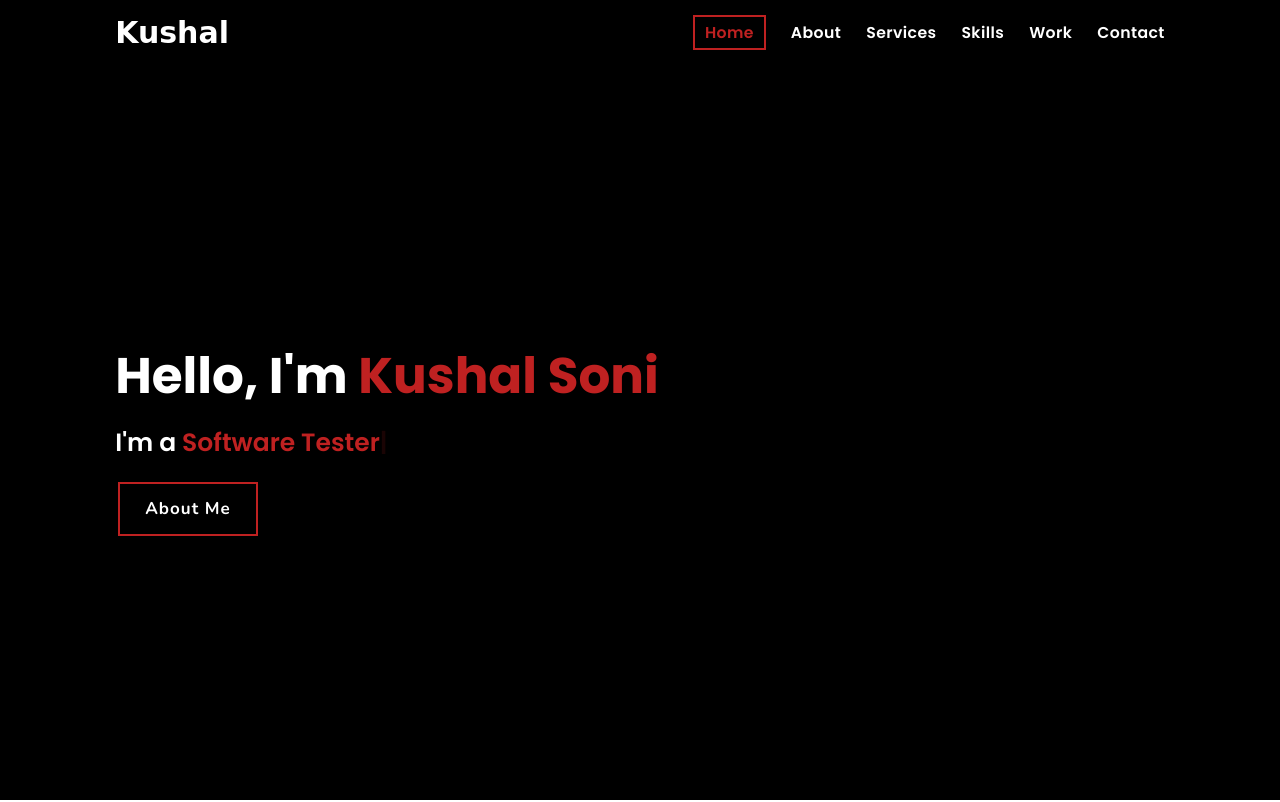
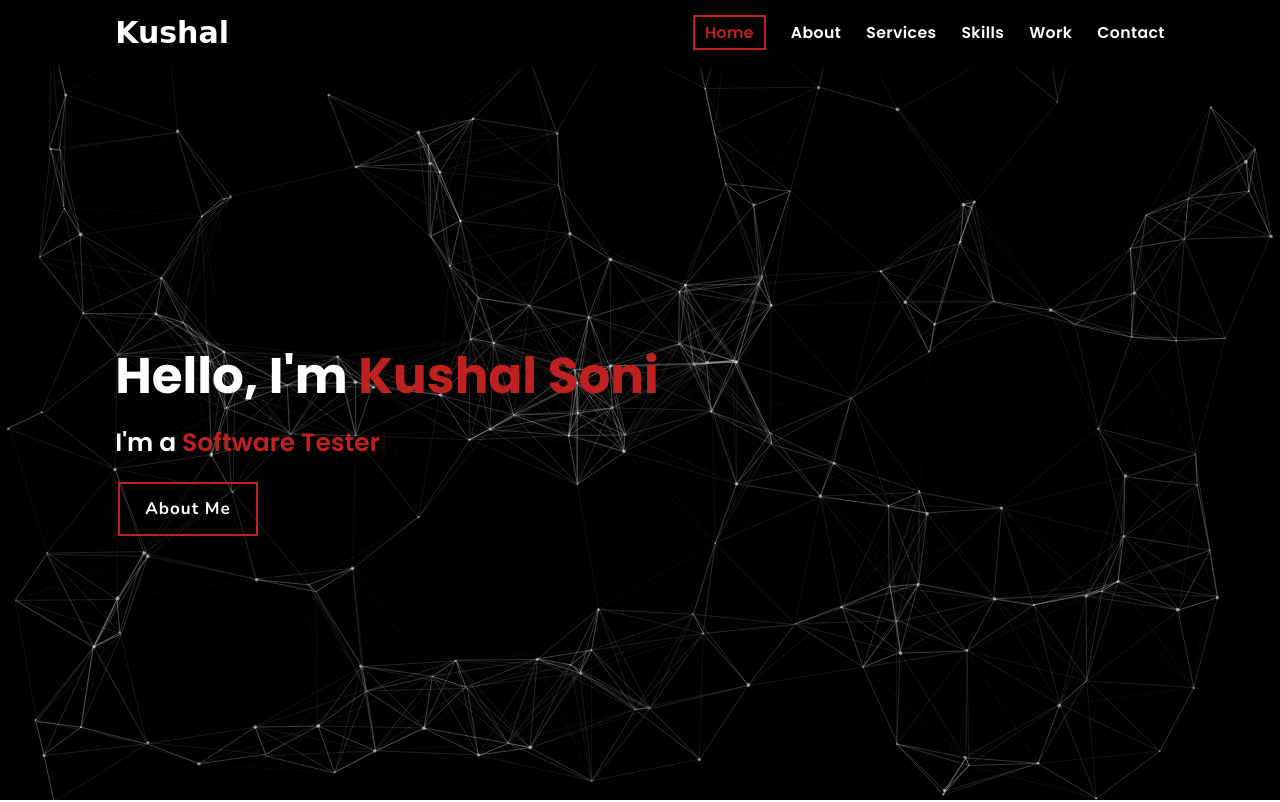
Before and after one commit to Kushal1209/KushalSoni-Portfolio, a plain HTML site: page index.html in a window 1280 px wide. Shown: the top 802 px of the page. Drawn offline with nearby package versions, Linux system fonts and the light colour scheme; animation ran at ten frames a second; a script that the page names is missing; a web font is replaced by a local one.

Commit message:
newcommit

```diff
--- a/index.html
+++ b/index.html
@@ -230,7 +230,7 @@
 
     <script src="http://cdn.jsdelivr.net/particles.js/2.0.0/particles.min.js"></script>
     <script src="./assets/node_modules/particles.js/demo/js/lib/stats.js"></script>
-    <script src="./assets/assets/js/particles.js"></script>
+    <script src="./assets/js/particles.js"></script>
 
     <script src="./assets/node_modules/vanilla-tilt/dist/vanilla-tilt.min.js"></script>
 
```
